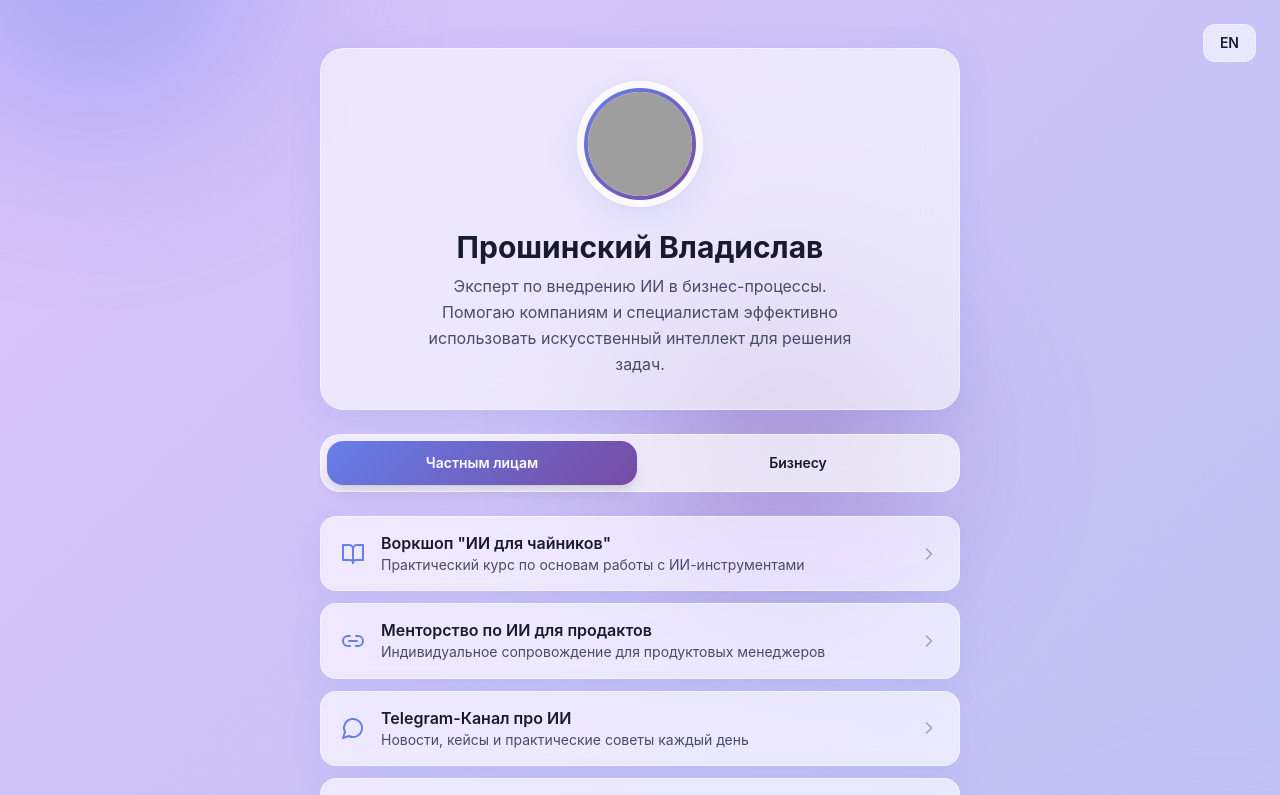
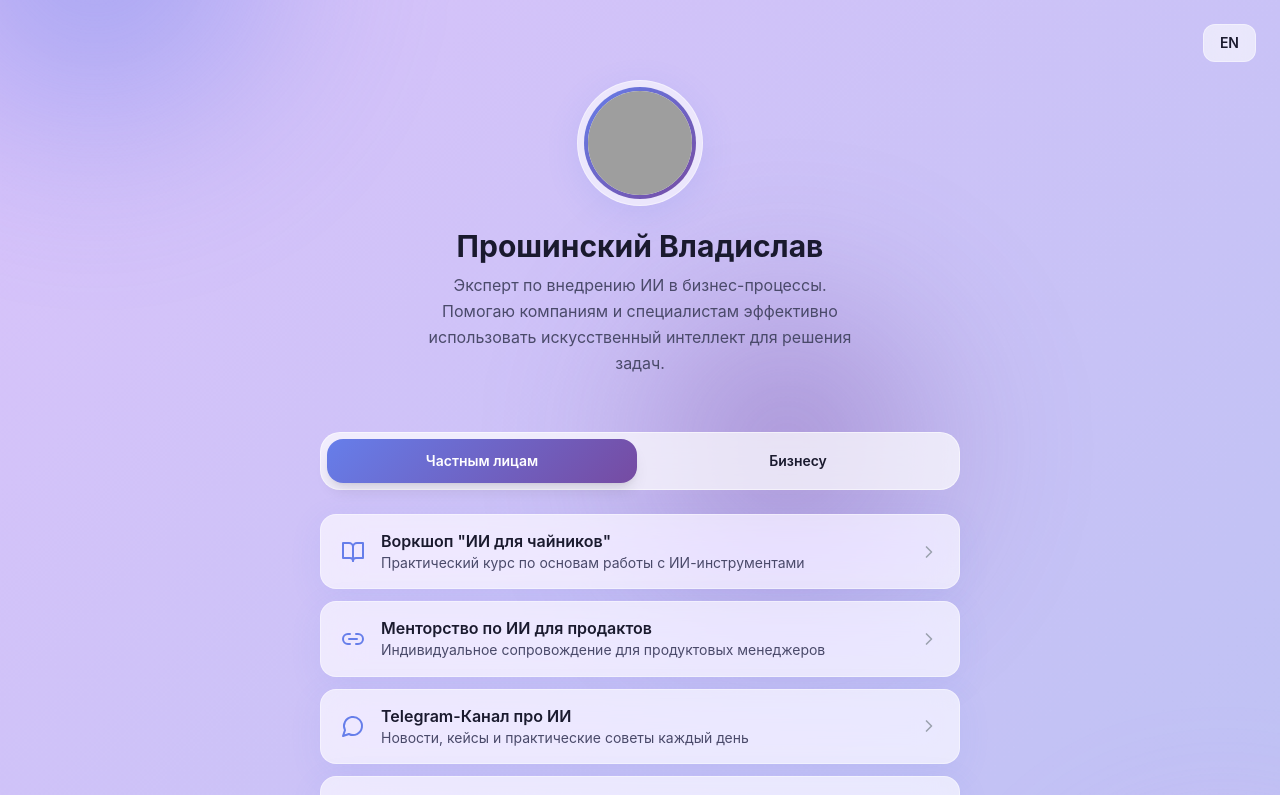
Before and after one commit to Asmadey/smth, a React (Vite) app: page / in a window 1280 px wide. Shown: the top 795 px of the page. Built offline with nearby package versions, Linux system fonts and the light colour scheme; grey boxes are pictures that could not be loaded.

Commit message:
feat: remove glass background from profile header
- Remove glass-container class from ProfileHeader
- Clean background under profile section
- Keep glass effect only on avatar frame

```diff
--- a/src/components/ProfileHeader.tsx
+++ b/src/components/ProfileHeader.tsx
@@ -1,6 +1,6 @@
 export default function ProfileHeader() {
   return (
-    <div className="glass-container rounded-3xl p-8 text-center mb-6">
+    <div className="p-8 text-center mb-6">
       {/* Avatar with glass frame */}
       <div className="relative inline-block mb-4">
         <div className="glass-container rounded-full p-1.5 inline-block">
```
